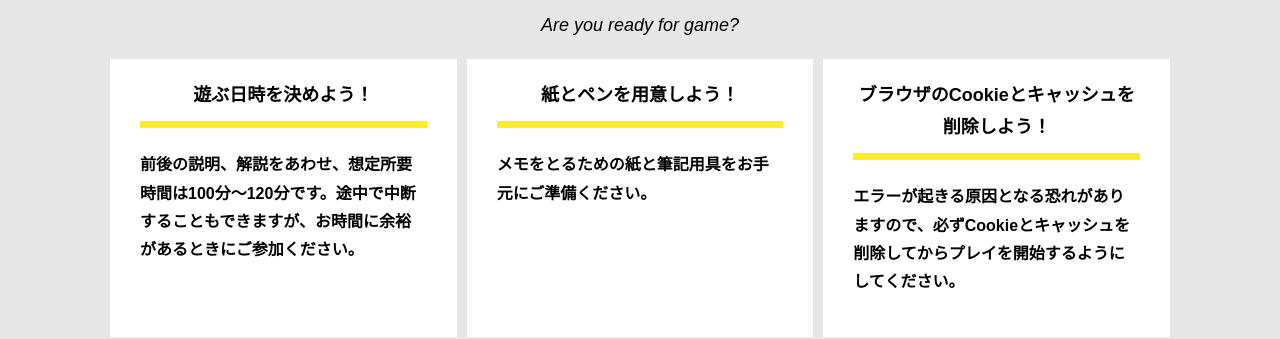
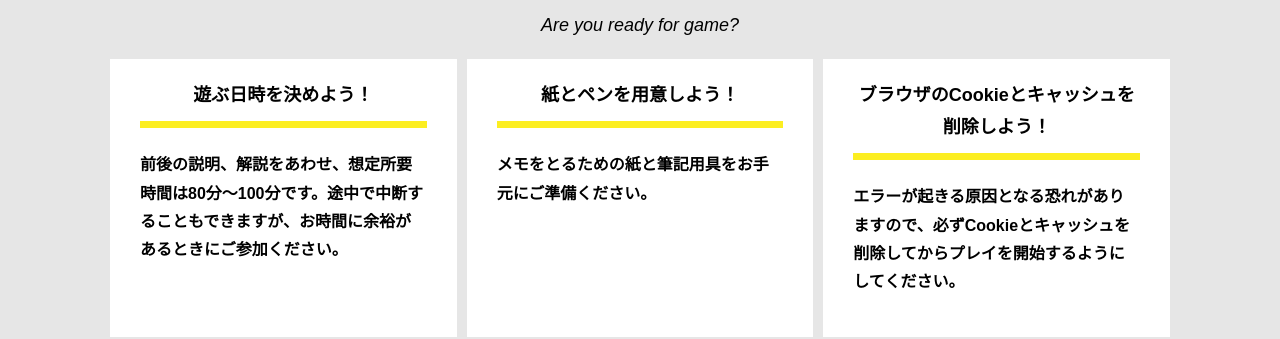
Before and after one commit to yuua-0/alfa-umeda-G, a plain HTML site: page index.html in a window 1280 px wide. Shown: the part 1060-1399 px from the top of the page. Drawn offline with Linux system fonts and the light colour scheme.

Commit message:
Update index.html

```diff
--- a/index.html
+++ b/index.html
@@ -57,7 +57,7 @@
           <div class="column">
             <div class="card">
               <h3 class="card__title">遊ぶ日時を決めよう！</h3>
-              <p class="card__content">前後の説明、解説をあわせ、想定所要時間は100分〜120分です。途中で中断することもできますが、お時間に余裕があるときにご参加ください。</p>
+              <p class="card__content">前後の説明、解説をあわせ、想定所要時間は80分〜100分です。途中で中断することもできますが、お時間に余裕があるときにご参加ください。</p>
             </div>
           </div>
           <div class="column">
```
